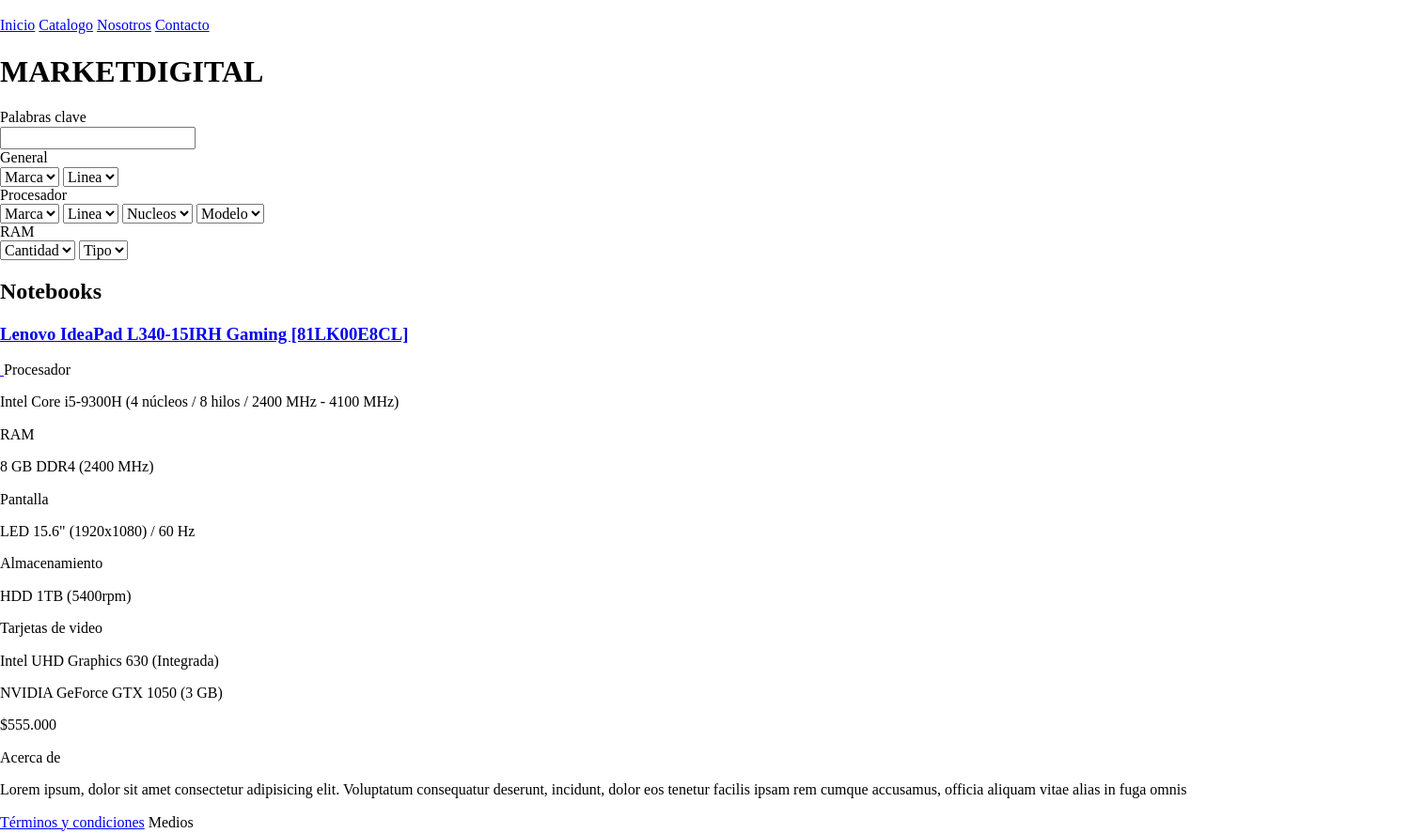
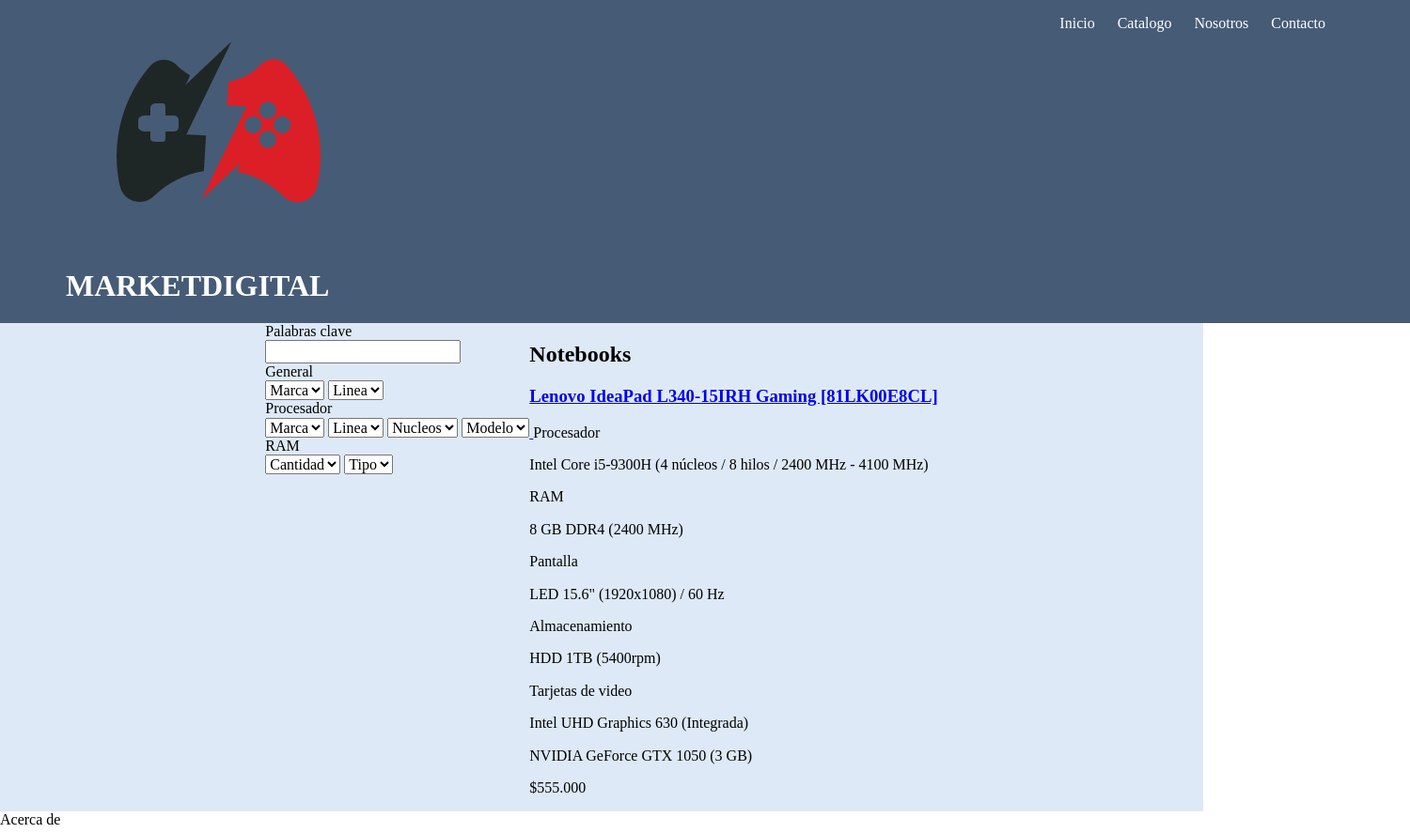
Before and after one commit to yorbyn/formativa_front_end, a plain HTML site: page Market/index.html in a window 1280 px wide. Shown: the top 887 px of the page at 94% size, 1500 px wide, since content can reach past the window. Drawn offline with Linux system fonts and the light colour scheme.

Commit message:
feat: header complete

```diff
--- a/Market/index.html
+++ b/Market/index.html
@@ -5,31 +5,33 @@
     <meta charset="UTF-8">
     <meta name="viewport" content="width=device-width, initial-scale=1.0">
     <link rel="stylesheet" href="recursos/css/normalize.css">
+    <link rel="stylesheet" href="recursos/css/styles.css">
     <title>Formativa I</title>
 </head>
 
 <body>
     <!--Inicio Header-->
-
-
-
-
-    <img src="" alt="">
-
+    <header>
         <nav>
+            <div class="logo-titulo">
+                <div class="imagen-logo">
+                    <img src="recursos/img/logo.png" alt="logo">
+                </div>
+            <h1>MARKETDIGITAL</h1>
+            </div>
+            <ul>
                 <a href="#">Inicio</a>
                 <a href="#">Catalogo</a>
                 <a href="#">Nosotros</a>
                 <a href="#">Contacto</a>
+            </ul>
         </nav>
-
-    <h1>MARKETDIGITAL</h1>
-
-
+    </header>
     <!--Fin Header-->
 
     <!--Inicio Main-->
-
+    <main>
+        <aside>
             <legend>Palabras clave</legend>
             <input type="text">
 
@@ -85,11 +87,12 @@
                 <option></option>
                 <option></option>
             </select>
+        </aside>
 
-
+        <article>
             <h2>Notebooks</h2>
 
-
+            <section>
                 <a href="#">
                     <h3>Lenovo IdeaPad L340-15IRH Gaming [81LK00E8CL]</h3>
                 </a>
@@ -116,7 +119,10 @@
                 <p>Intel UHD Graphics 630 (Integrada)</p>
                 <p>NVIDIA GeForce GTX 1050 (3 GB)</p>
                 <p>$555.000</p>
+            </section>
 
+        </article>
+    </main>
     <!--Fin Main-->
 
     <!--Inicio footer-->
--- /dev/null
+++ b/Market/recursos/css/styles.css
@@ -0,0 +1,40 @@
+html {
+    font-size: 62.5%;
+}
+
+body {
+    font-size: 1.6rem;
+}
+
+img {
+    max-width: 100%;
+}
+
+header {
+    width: 150rem;
+}
+
+nav {
+    background-color: #465B75;
+    display: flex;
+    justify-content: space-between;
+    color: white;
+    padding-left: 7rem;
+    padding-right: 7rem;
+}
+
+nav ul {
+    list-style: none;
+}
+
+nav ul a {
+    color: white;
+    text-decoration: none;
+    margin-right: 2rem;
+}
+
+main {
+    background-color: #DEE9F7;
+    display: flex;
+    justify-content: center;
+}
```
Lines whose indentation alone changed are shown as unchanged.
